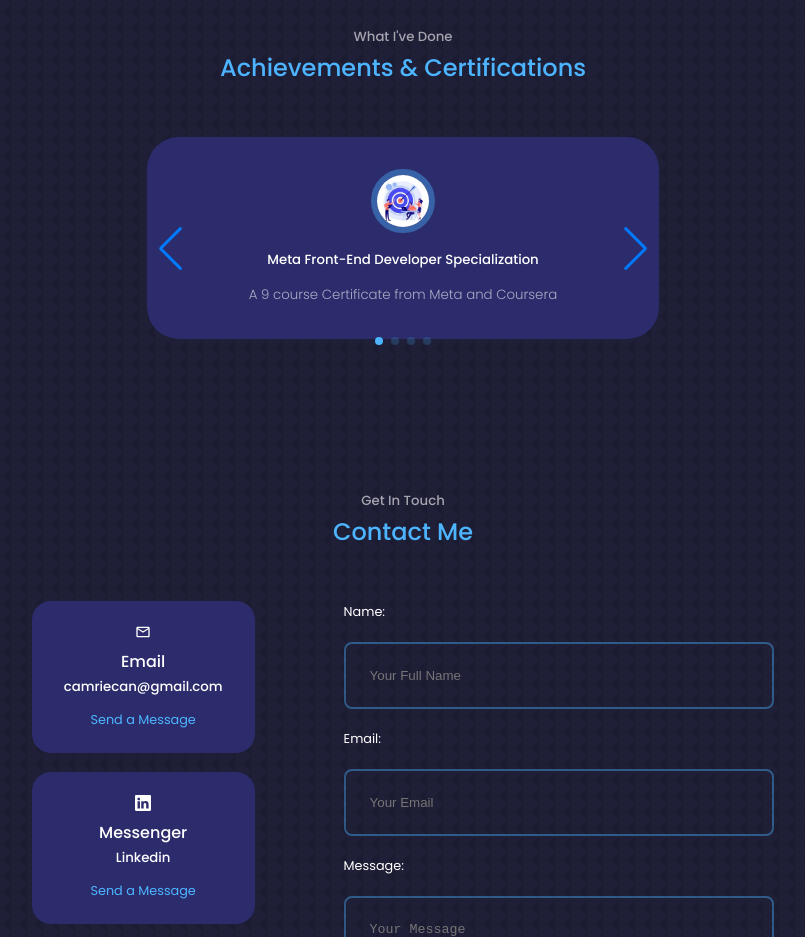
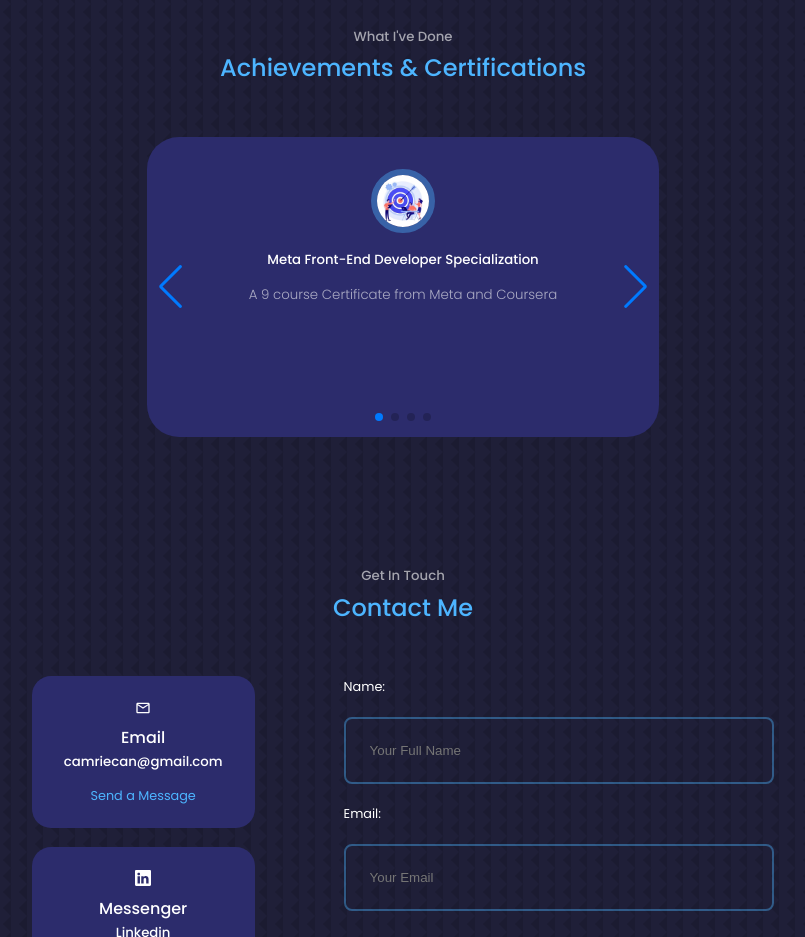
Before and after one commit to CameronRiecan/CameronRiecan.github.io, a React (Create React App) app: page / in a window 1280 px wide. Shown: the part 6140-7077 px from the top of the page, without its empty margins (237-1042 px from the left). Built offline with nearby package versions, Linux system fonts and the light colour scheme.

Commit message:
fix styling issue with pagination in testimonials where it fell outside of the background color of the swiperslide, so put a min height to contain it and the swiper looks better and more consistent with other components

```diff
--- a/src/components/testimonials/Testimonials.jsx
+++ b/src/components/testimonials/Testimonials.jsx
@@ -51,7 +51,7 @@
       loop={true}
       slidesPerView={1}
       navigation
-      pagination={{ clickable: true }}
+      pagination={true}
       >
         {
           data.map(({avatar, name, review}, index) => {
--- a/src/components/testimonials/testimonials.css
+++ b/src/components/testimonials/testimonials.css
@@ -31,6 +31,14 @@
 
 .swiper-pagination-clickable .swiper-pagination-bullet {
     background: var(--color-primary);
+    position: relative;
+    bottom: 0;
+    margin-top: 1rem;
+}
+
+.swiper-slide {
+    min-height: 300px;
+
 }
 
 /* Media Queries (Medium Devices) */
```
